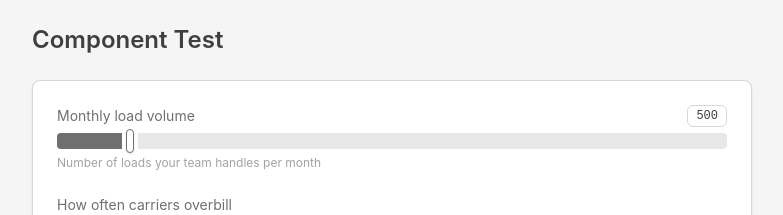
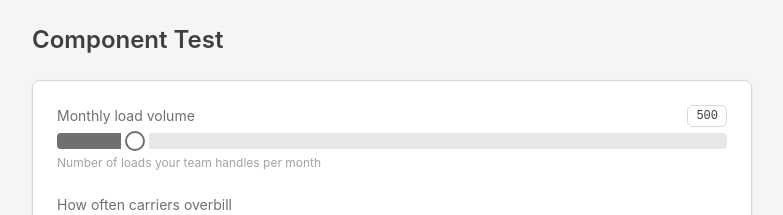
Before and after one commit to Musharraf1147/docxster-roi-freight, a React (Vite) app: page / in a window 1280 px wide. Shown: the top 215 px of the page, without its empty margins (248-1031 px from the left). Built offline with nearby package versions, Linux system fonts and the light colour scheme.

Commit message:
Slider thumb back to circle matching reference snippet

```diff
--- a/src/components/ui/slider.jsx
+++ b/src/components/ui/slider.jsx
@@ -18,17 +18,14 @@ const Slider = React.forwardRef(({ className, ...props }, ref) => (
     <SliderPrimitive.Thumb
       className={cn(
         'group flex items-center justify-center',
-        'w-4 h-8 bg-bg-primary outline-none',
+        'w-7 h-7 bg-bg-primary outline-none',
         'data-[disabled]:cursor-not-allowed',
       )}
     >
       <span
         className={cn(
-          'block w-2 h-6 rounded-sm border-[1.5px] border-icon-weak bg-bg-primary shadow-xs',
-          'transition-all duration-150 ease-out-expo',
-          'group-hover:w-2.5 group-hover:h-7 group-hover:shadow-sm',
-          'group-active:w-3 group-active:h-8 group-active:shadow-md',
-          'group-focus-visible:outline group-focus-visible:outline-[3px] group-focus-visible:outline-icon-weak/30',
+          'block h-5 w-5 rounded-full border-2 border-icon-weak bg-bg-primary transition-colors',
+          'group-focus-visible:outline group-focus-visible:outline-[3px] group-focus-visible:outline-icon-weak/40',
         )}
       />
     </SliderPrimitive.Thumb>
```
